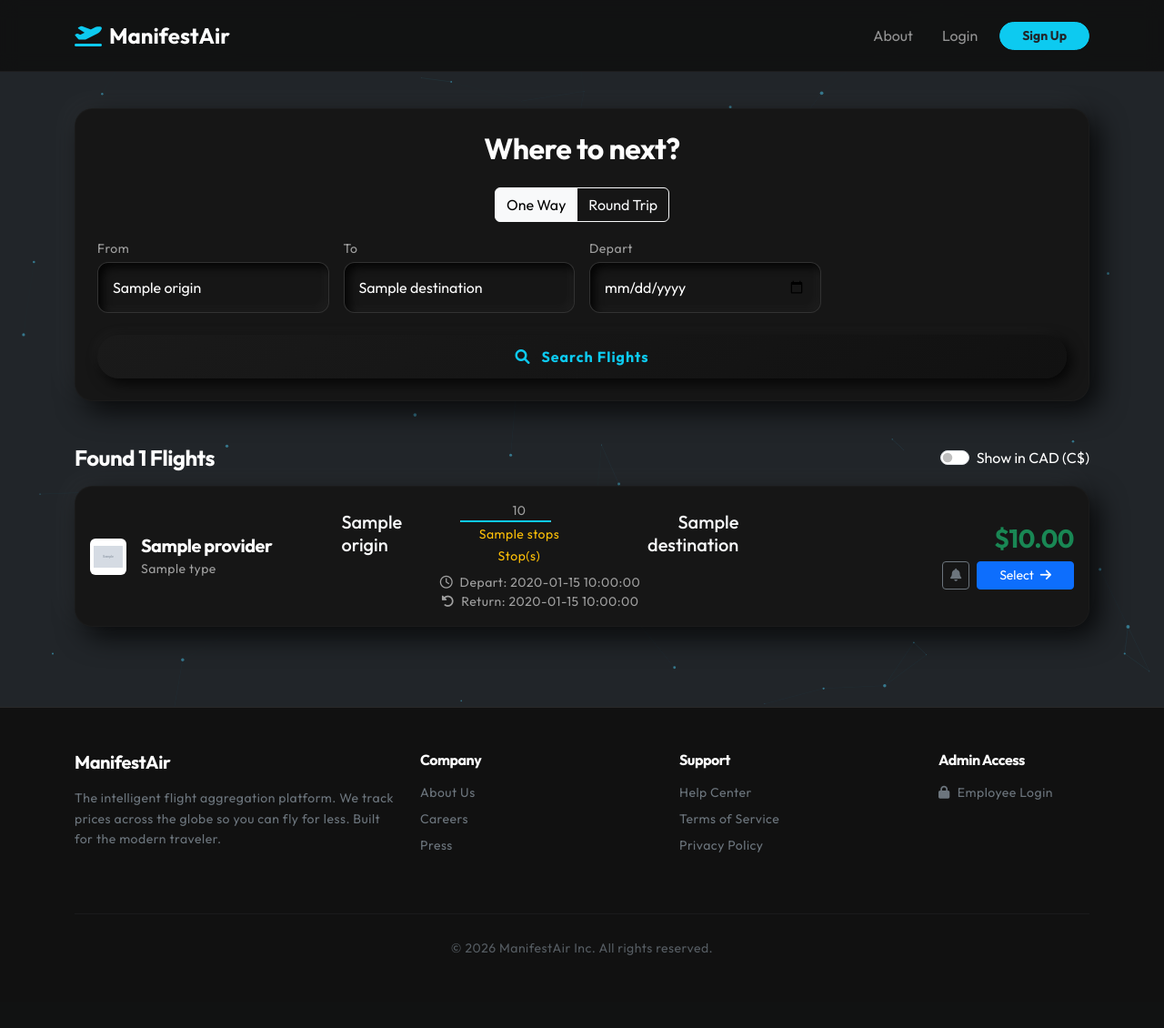
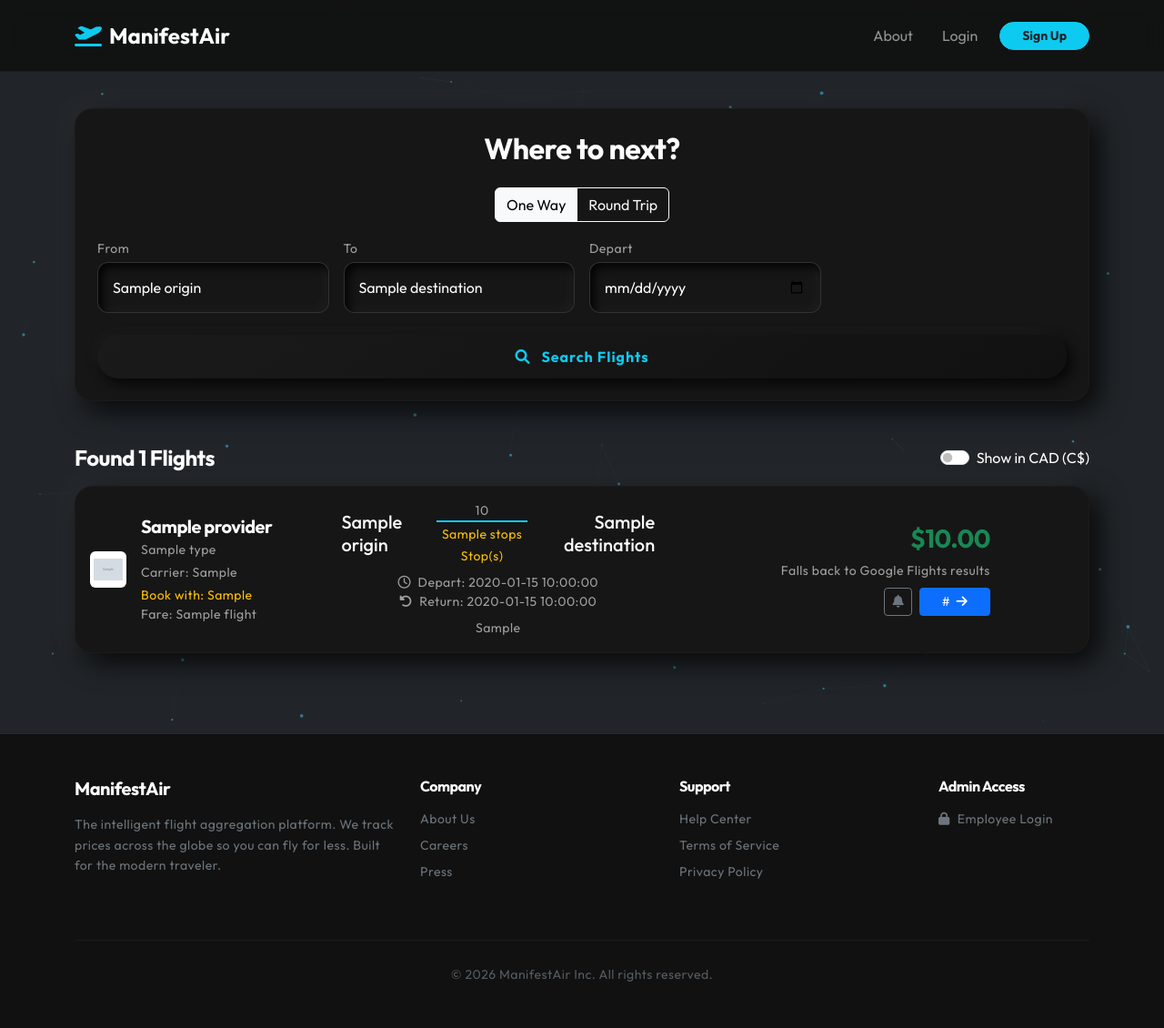
Before and after one commit to Meet1713/ManifestAir, a Flask app: template app/templates/traveler/search.html in a window 1280 px wide. Shown: the whole page at 91% size. Before the commit the page ends 1050 px from the top, so only its background shows below. Run offline with Flask 3, Linux system fonts and the light colour scheme; the template is opened without the code that fills it: most values are stand-ins (such as "Sample title", 1, 10 or a date in 2020); grey boxes marked "Sample" are stand-in pictures.

Commit message:
Added necessary names and variables related to deep_search logics

```diff
--- a/app/templates/traveler/search.html
+++ b/app/templates/traveler/search.html
@@ -71,10 +71,27 @@
                     <div>
                         <h5 class="mb-0 fw-bold">{{ flight.provider }}</h5>
                         <small class="text-muted">{{ flight.type }}</small>
+
+                        {% if flight.is_mixed_itinerary %}
+                            <small class="text-info d-block mt-1">Mixed itinerary</small>
+                            <small class="text-muted d-block">Carriers: {{ flight.all_airlines_text }}</small>
+                        {% else %}
+                            <small class="text-muted d-block mt-1">Carrier: {{ flight.primary_airline }}</small>
+                        {% endif %}
+
+                        <small class="d-block mt-1 {% if flight.book_with_is_airline %}text-success{% else %}text-warning{% endif %}">
+                            Book with: {{ flight.book_with }}
+                        </small>
+
+                        {% if flight.booking_option_title %}
+                            <small class="text-muted d-block">
+                                Fare: {{ flight.booking_option_title }}
+                            </small>
+                        {% endif %}
                     </div>
                 </div>
 
-                <div class="col-md-5 text-center">
+                <div class="col-md-4 text-center">
                     <div class="d-flex justify-content-between align-items-center">
                         <div class="text-start">
                             <span class="h5 mb-0">{{ origin }}</span>
@@ -88,10 +105,12 @@
                                 {{ 'Direct' if flight.stops == 0 else flight.stops ~ ' Stop(s)' }}
                             </small>
                         </div>
+
                         <div class="text-end">
                             <span class="h5 mb-0">{{ destination }}</span>
                         </div>
                     </div>
+
                     <div class="mt-2">
                         <small class="text-muted d-block">
                             <i class="far fa-clock me-1"></i>
@@ -105,6 +124,14 @@
                         </small>
                         {% endif %}
                     </div>
+
+                    {% if flight.booking_extensions %}
+                    <div class="mt-2">
+                        <small class="text-muted d-block">
+                            {{ flight.booking_extensions[0] }}
+                        </small>
+                    </div>
+                    {% endif %}
                 </div>
 
                 <div class="col-md-4 text-end">
@@ -113,6 +140,16 @@
                         data-cad="{{ flight.cad_price }}">
                         ${{ "%.2f"|format(flight.usd_price) }}
                     </h3>
+
+                    {% if flight.booking_link_ready %}
+                        <small class="text-success d-block mb-2">
+                            Opens selected booking option
+                        </small>
+                    {% else %}
+                        <small class="text-muted d-block mb-2">
+                            Falls back to Google Flights results
+                        </small>
+                    {% endif %}
 
                     <div class="d-flex justify-content-end gap-2">
                         <form action="{{ url_for('traveler.watch_route') }}" method="post">
@@ -125,7 +162,7 @@
                         </form>
 
                         <a href="{{ flight.deep_link }}" target="_blank" class="btn btn-primary btn-sm px-4">
-                            Select <i class="fas fa-arrow-right ms-1"></i>
+                            {{ flight.link_label }} <i class="fas fa-arrow-right ms-1"></i>
                         </a>
                     </div>
                 </div>
```
